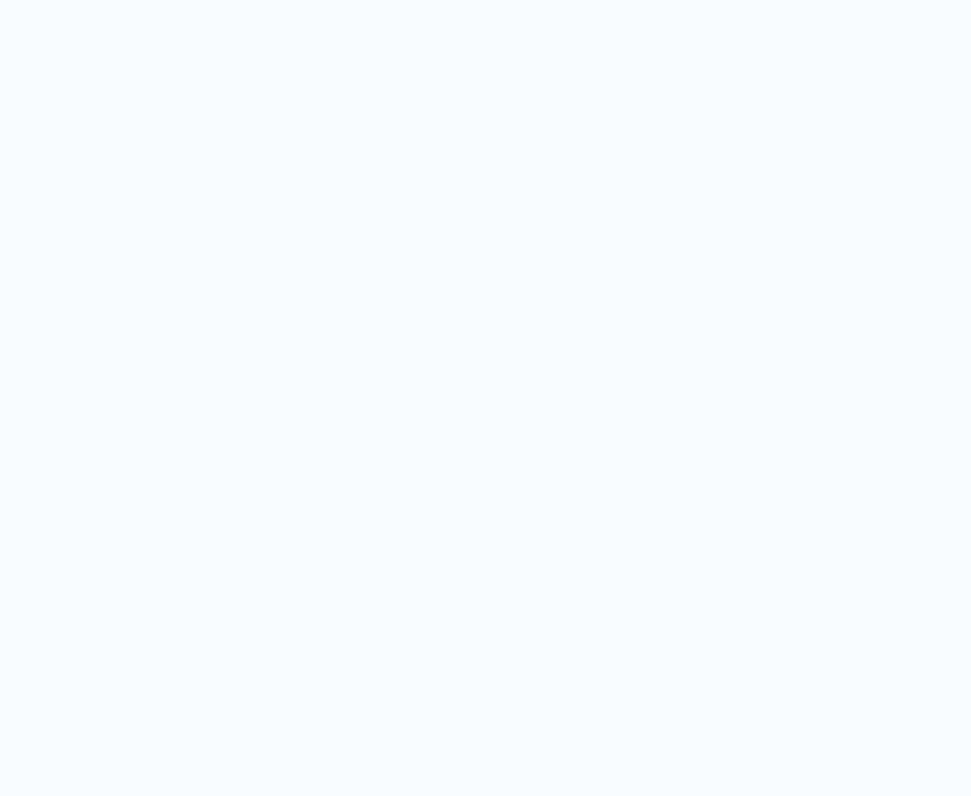
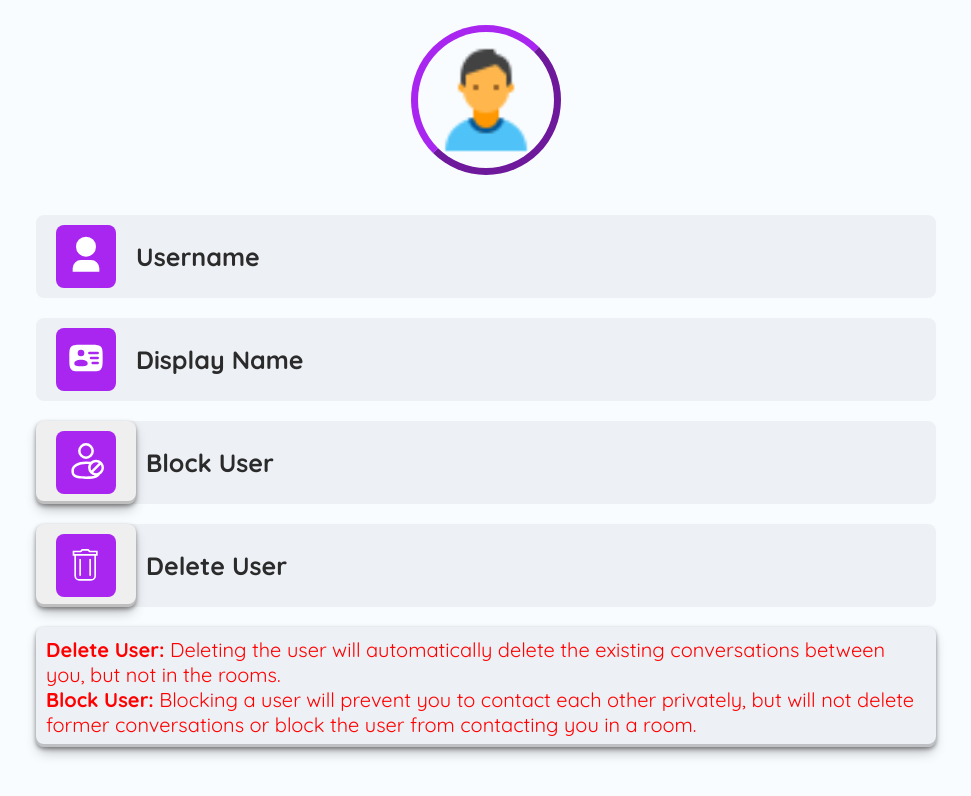
Before and after one commit to Artem-Brui/CodeSquareChat, a React (Vite) app in the folder frontend/: page /user-settings-page in a window 1280 px wide. Before the commit this address had no page. Shown: the top 796 px of the page, without its empty margins (144-1115 px from the left). Built offline with nearby package versions, Linux system fonts and the light colour scheme; a web font is replaced by a local one.

Commit message:
user-settings-page

```diff
--- a/frontend/src/App.tsx
+++ b/frontend/src/App.tsx
@@ -1,16 +1,17 @@
-import { BrowserRouter as Router, Route, Routes } from "react-router-dom";
-import FAQPage from "./components/log-in/FAQ/FAQPage";
-import TermsAndConditions from "./components/log-in/TermsAndConditions/TermsAndConditions";
-import WelcomePage from "./components/log-in/WelcomePage";
-import BurgerMenu from "./components/layout/BurgerMenu/BurgerMenu";
-import Header from "./components/layout/Header/Header";
-import ChatCategories from "./components/chat/ChatCategories/ChatCategories";
-import AddRoom from "./components/pages/AddRoom/AddRoom";
-import ChatTextBox from "./components/chat/ChatTextBox/ChatTextBox";
-import UserRegistrationFormPage from "./components/users/registration/UserRegistrationPage";
-import UserProfilePage from "./components/users/Profile/UserProfilePage";
+import { BrowserRouter as Router, Route, Routes } from 'react-router-dom';
+import FAQPage from './components/log-in/FAQ/FAQPage';
+import TermsAndConditions from './components/log-in/TermsAndConditions/TermsAndConditions';
+import WelcomePage from './components/log-in/WelcomePage';
+import BurgerMenu from './components/layout/BurgerMenu/BurgerMenu';
+import Header from './components/layout/Header/Header';
+import ChatCategories from './components/chat/ChatCategories/ChatCategories';
+import AddRoom from './components/pages/AddRoom/AddRoom';
+import ChatTextBox from './components/chat/ChatTextBox/ChatTextBox';
+import UserRegistrationFormPage from './components/users/registration/UserRegistrationPage';
+import UserProfilePage from './components/users/Profile/UserProfilePage';
+import UserSettingsPage from './components/users/UserSettings/UserSettingsPage';
 
-import "@/assets/main.css";
+import '@/assets/main.css';
 
 function App() {
   return (
@@ -29,6 +30,7 @@ function App() {
           element={<UserRegistrationFormPage />}
         />
         <Route path="/user-profile-page" element={<UserProfilePage />} />
+        <Route path="/user-settings-page" element={<UserSettingsPage />} />
       </Routes>
     </Router>
   );
--- /dev/null
+++ b/frontend/src/components/users/UserSettings/UserSettingsElement/UserSettingsElement.tsx
@@ -0,0 +1,103 @@
+import '@/assets/main.css';
+
+export default function UserSettingsElement() {
+  return (
+    <div className="other-user-menu">
+      <div className="other-user-setting-item">
+        <div className="svg-icon">
+          <svg
+            xmlns="http://www.w3.org/2000/svg"
+            width="4rem"
+            height="4rem"
+            viewBox="0 0 24 24"
+          >
+            <rect width="24" height="24" fill="none" />
+            <path
+              fill="#fff"
+              d="M20 22H4v-2a5 5 0 0 1 5-5h6a5 5 0 0 1 5 5zm-8-9a6 6 0 1 1 0-12a6 6 0 0 1 0 12"
+            />
+          </svg>
+        </div>
+        <div className="info-field">
+          <span>Username</span>
+        </div>
+      </div>
+      <div className="other-user-setting-item">
+        <div className="svg-icon">
+          <svg
+            xmlns="http://www.w3.org/2000/svg"
+            width="4rem"
+            height="4rem"
+            viewBox="0 0 24 24"
+          >
+            <rect width="24" height="24" fill="none" />
+            <path
+              fill="#fff"
+              fill-rule="evenodd"
+              d="M10 4h4c3.771 0 5.657 0 6.828 1.172S22 8.229 22 12s0 5.657-1.172 6.828S17.771 20 14 20h-4c-3.771 0-5.657 0-6.828-1.172S2 15.771 2 12s0-5.657 1.172-6.828S6.229 4 10 4m3.25 5a.75.75 0 0 1 .75-.75h5a.75.75 0 0 1 0 1.5h-5a.75.75 0 0 1-.75-.75m1 3a.75.75 0 0 1 .75-.75h4a.75.75 0 0 1 0 1.5h-4a.75.75 0 0 1-.75-.75m1 3a.75.75 0 0 1 .75-.75h3a.75.75 0 0 1 0 1.5h-3a.75.75 0 0 1-.75-.75M11 9a2 2 0 1 1-4 0a2 2 0 0 1 4 0m-2 8c4 0 4-.895 4-2s-1.79-2-4-2s-4 .895-4 2s0 2 4 2"
+              clip-rule="evenodd"
+            />
+          </svg>
+        </div>
+        <div className="info-field">
+          <span>Display Name</span>
+        </div>
+      </div>
+      <div className="other-user-setting-item">
+        <button>
+          <div className="svg-icon">
+            <svg
+              xmlns="http://www.w3.org/2000/svg"
+              width="4rem"
+              height="4rem"
+              viewBox="0 0 24 24"
+            >
+              <rect width="24" height="24" fill="none" />
+              <path
+                fill="#fff"
+                fill-rule="evenodd"
+                d="M7.25 6a4.75 4.75 0 1 1 9.5 0a4.75 4.75 0 0 1-9.5 0M12 2.75a3.25 3.25 0 1 0 0 6.5a3.25 3.25 0 0 0 0-6.5m2.775 9.763A14.5 14.5 0 0 0 12 12.25c-2.313 0-4.445.526-6.024 1.414C4.42 14.54 3.25 15.866 3.25 17.5v.102c-.001 1.162-.002 2.62 1.277 3.662c.629.512 1.51.877 2.7 1.117c1.192.242 2.747.369 4.773.369c2.868 0 4.81-.254 6.12-.741c1.179-.44 1.877-1.082 2.25-1.892a4.748 4.748 0 0 0 .989-7.476A4.74 4.74 0 0 0 18 11.25c-1.245 0-2.378.48-3.225 1.263M6.71 14.972c-1.34.753-1.96 1.677-1.96 2.528c0 1.308.04 2.044.723 2.6c.37.302.99.597 2.05.811c1.057.214 2.502.339 4.476.339c2.578 0 4.24-.213 5.311-.55a4.74 4.74 0 0 1-2.67-1.341A4.74 4.74 0 0 1 13.251 16c0-.768.181-1.493.505-2.135A13 13 0 0 0 12 13.75c-2.105 0-3.973.482-5.289 1.222M14.751 16a3.25 3.25 0 0 1 4.955-2.767l-4.473 4.473A3.23 3.23 0 0 1 14.75 16m1.543 2.767l4.473-4.473a3.25 3.25 0 0 1-4.473 4.473"
+                clip-rule="evenodd"
+              />
+            </svg>
+          </div>
+        </button>
+        <div className="info-field">
+          <span>Block User</span>
+        </div>
+      </div>
+      <div className="other-user-setting-item">
+        <button>
+          <div className="svg-icon">
+            <svg
+              xmlns="http://www.w3.org/2000/svg"
+              width="4rem"
+              height="4rem"
+              viewBox="0 0 24 24"
+            >
+              <rect width="24" height="24" fill="none" />
+              <path
+                fill="#fff"
+                d="M18 19a3 3 0 0 1-3 3H8a3 3 0 0 1-3-3V7H4V4h4.5l1-1h4l1 1H19v3h-1zM6 7v12a2 2 0 0 0 2 2h7a2 2 0 0 0 2-2V7zm12-1V5h-4l-1-1h-3L9 5H5v1zM8 9h1v10H8zm6 0h1v10h-1z"
+              />
+            </svg>
+          </div>
+        </button>
+        <div className="info-field">
+          <span>Delete User</span>
+        </div>
+      </div>
+      <div className="warning-notes">
+        <p>
+          <b>Delete User:</b> Deleting the user will automatically delete the
+          existing conversations between you, but not in the rooms.
+        </p>
+        <p>
+          <b>Block User:</b> Blocking a user will prevent you to contact each
+          other privately, but will not delete former conversations or block the
+          user from contacting you in a room.
+        </p>
+      </div>
+    </div>
+  );
+}
--- /dev/null
+++ b/frontend/src/components/users/UserSettings/UserSettingsImages/UserSettingsImages.tsx
@@ -0,0 +1,12 @@
+import '@/assets/main.css';
+
+export default function UserSettingsImages() {
+  return (
+    <div className="other-user-profile-img">
+      <img
+        src="../src/assets/images/icons8-user-48.png"
+        alt="Other User Image"
+      />
+    </div>
+  );
+}
--- /dev/null
+++ b/frontend/src/components/users/UserSettings/UserSettingsPage.tsx
@@ -0,0 +1,14 @@
+import '@/assets/main.css';
+import UserSettingsImages from './UserSettingsImages/UserSettingsImages';
+import UserSettingsElement from './UserSettingsElement/UserSettingsElement';
+
+export default function UserSettingsPage() {
+  return (
+    <div className="container">
+      <div className="other-user-profile-settings">
+        <UserSettingsImages />
+        <UserSettingsElement />
+      </div>
+    </div>
+  );
+}
--- a/frontend/tsconfig.app.json
+++ b/frontend/tsconfig.app.json
@@ -1,5 +1,6 @@
 {
   "compilerOptions": {
+    "incremental": true,
     "tsBuildInfoFile": "./node_modules/.tmp/tsconfig.app.tsbuildinfo",
     "target": "ES2020",
     "useDefineForClassFields": true,
```
